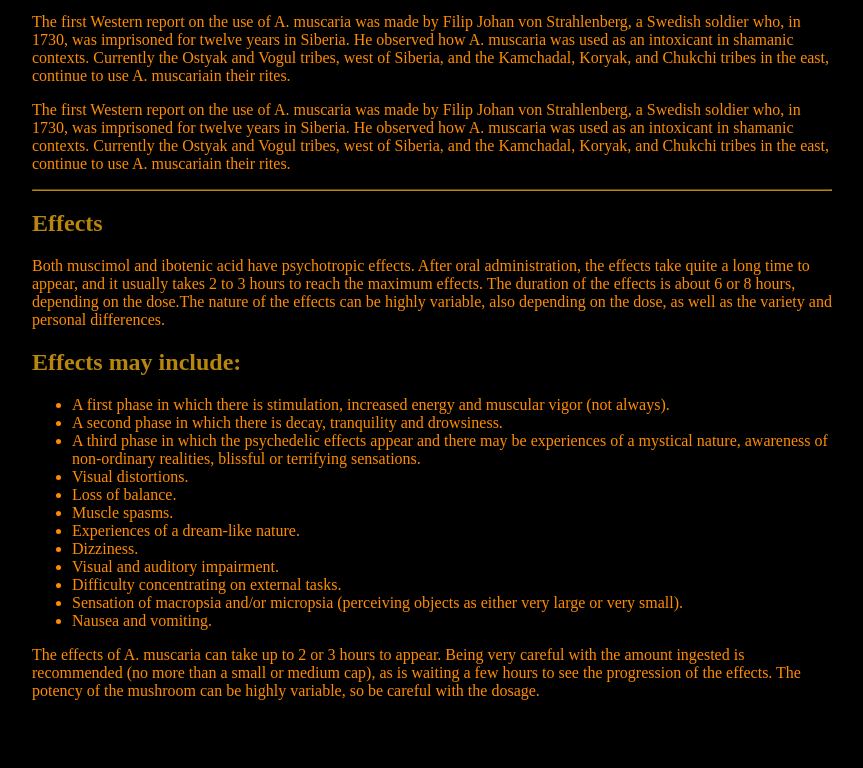
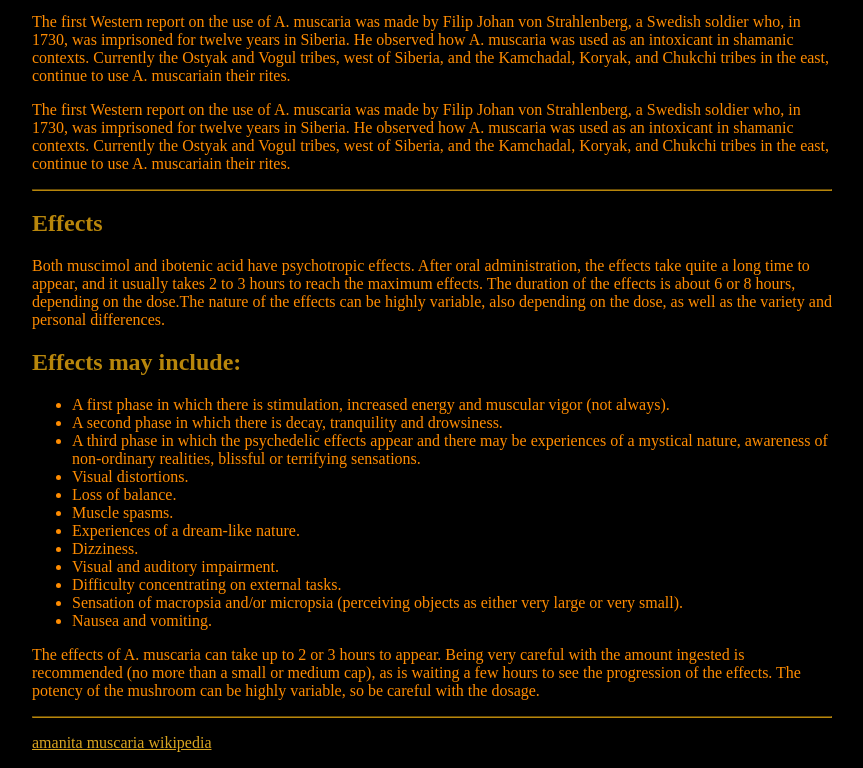
Before and after one commit to OlehKrav4uk/Cursor_Homework_Oleh, a plain HTML site: page homework_2/index.html in a window 1280 px wide. Shown: the part 1309-2077 px from the top of the page, without its empty margins (208-1071 px from the left). Before the commit the page ends 2025 px from the top, so only its background shows below. Drawn offline with Linux system fonts and the light colour scheme.

Commit message:
main added

```diff
--- a/homework_2/index.html
+++ b/homework_2/index.html
@@ -7,11 +7,13 @@
     <title>Amanita muscaria</title>
     <link rel="stylesheet" href="style.css">
 </head>
-<header><h1>Amanita muscaria or fly agaric</h1>
+<header>
+    <h1>Amanita muscaria or fly agaric</h1>
     <hr style="border-color:darkgoldenrod ;">
     <br>
     <img src="https://images.wbstatic.net/wbkids_articles_editor/preview/299575/3bc08118-4d3d-490f-92d6-1ddd2f8c8f7e.jpg" alt="фото мухомора" width="800"></header>
 <body>
+    <main>
         <section>
             <h2>Basic info</h2>
             <p>
@@ -67,8 +69,15 @@
         <p>
             The effects of A. muscaria can take up to 2 or 3 hours to appear. Being very careful with the amount ingested is recommended (no more than a small or medium cap), as is waiting a few hours to see the progression of the effects. The potency of the mushroom can be highly variable, so be careful with the dosage.
         </p>
+        <hr style="border-color:darkgoldenrod ;">
+        <P>
+            <a href="https://uk.wikipedia.org/wiki/%D0%9C%D1%83%D1%85%D0%BE%D0%BC%D0%BE%D1%80">amanita muscaria wikipedia</a>
+        </P>
+        </section>
 
-</section>
+    </main>
+
+
 
 
 </body>
--- a/homework_2/style.css
+++ b/homework_2/style.css
@@ -4,14 +4,14 @@ h1{color: darkgoldenrod;}
 h2{color: darkgoldenrod;}
 p{color: darkorange;}
 ul{color: darkorange;}
+a{color: goldenrod;}
 
 header{
     margin-left: auto;
     margin-right: auto;
     width: 50em
 }
-
-section{
+main{
     margin-left: auto;
     margin-right: auto;
     width: 50em
```
Lines whose indentation alone changed are shown as unchanged.
